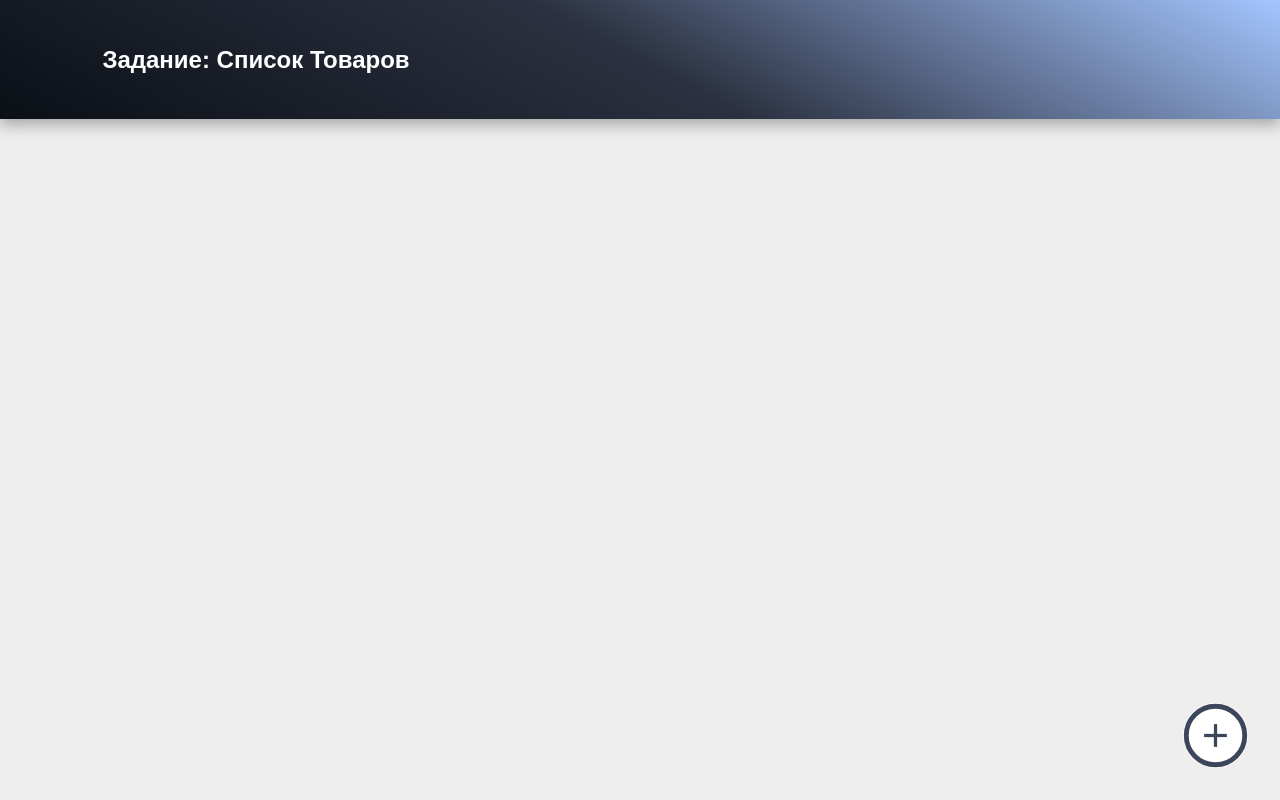
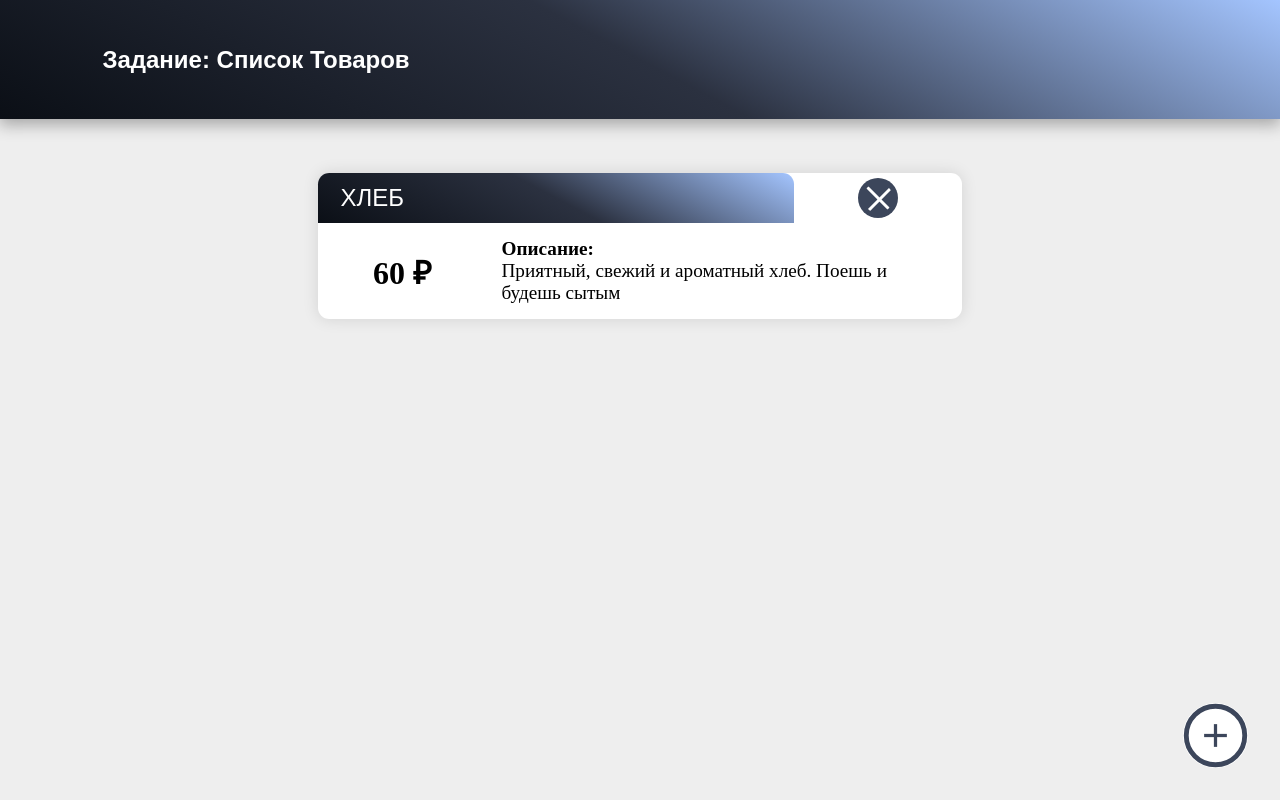
Before and after one commit to pantimus/aebTestWork, an Angular app: page / in a window 1280 px wide. Built offline with nearby package versions, Linux system fonts and the light colour scheme.

Commit message:
кнопка удаления исправлена подключены rsjx и шабл перемен

```diff
--- a/src/app/app.component.html
+++ b/src/app/app.component.html
@@ -2,8 +2,8 @@
     <h2>{{title}}</h2>
   </header>
 <div class="container">
-  <div class="parent">
-    <app-product-form class="block"  [style.display]="visibility?'block':'none'"></app-product-form>
+  <div class="parent" [style.display]="visibility?'flex':'none'">
+    <app-product-form class="block"  ></app-product-form>
   </div>
 
 
--- a/src/app/app.component.scss
+++ b/src/app/app.component.scss
@@ -26,6 +26,7 @@ app-product
 	padding: $marginCuctom/$marginVerticalCustom;;
 	flex-wrap: wrap;
 	justify-content: center;
+	align-items: center;
 }
 
 .add-product
--- a/src/app/product-form/product-form.component.html
+++ b/src/app/product-form/product-form.component.html
@@ -3,9 +3,9 @@
 
     <div>
         <div class="input-group">
-            <input [(ngModel)]="product.title" type="text" class="form-control"  placeholder="Введите наименование" />
-            <input [(ngModel)]="product.price" type="text" class="form-control" pattern="[0-9]*[.,][0-9]+$" required placeholder="Введите цену"  />
-            <input [(ngModel)]="product.desc" type="text" class="form-control" placeholder="Введите описание"  />
+            <input [(ngModel)]="product.title" type="text" class="form-control"  [pattern]="titlePattern" placeholder="Введите наименование" required minlength="1" />
+            <input [(ngModel)]="product.price" type="text" class="form-control"   required  maxlength="5" placeholder="Введите цену"  />
+            <input [(ngModel)]="product.desc" type="text" class="form-control"   (keyup.enter)="onClick(product)" placeholder="Введите описание"  required minlength="1"  />
         </div>
     </div>
 
--- a/src/app/product-form/product-form.component.ts
+++ b/src/app/product-form/product-form.component.ts
@@ -1,7 +1,7 @@
 import { Component, OnInit } from '@angular/core';
 import { Product} from '../product/product';
 import { ProductService } from '../service/product.service';
-import { FormsModule, FormGroup  }   from '@angular/forms';
+import { FormsModule, FormGroup, FormControl}   from '@angular/forms';
 
 @Component({
   selector: 'app-product-form',
@@ -11,8 +11,11 @@ import { FormsModule, FormGroup  }   from '@angular/forms';
 export class ProductFormComponent implements OnInit {
 
   counter: number = 0;
-	product: Product = new Product('', "", '', "");//костыль, нужно исправить если будет время
+	product: Product = new Product(0, "", '', "");//костыль, нужно исправить если будет время
   productsClass: Product[];
+
+  //pricePattern = "^ [a-z0-9 _-]";
+
 	constructor(private productsService: ProductService) { }
 
   ngOnInit(): void {
@@ -34,8 +37,15 @@ export class ProductFormComponent implements OnInit {
 
     product.id = this.increment(); //костыль
 
+
   	this.addProduct(this.product);
 
   }
+
+  values = '';
+
+  onKey(event: any) { // without type info
+    this.values += event.target.value + ' | ';
+  }
   increment() { return this.counter++; }
 }
--- a/src/app/product/product.component.scss
+++ b/src/app/product/product.component.scss
@@ -6,7 +6,7 @@
 	background: white;
 	display: flex;
 	flex-wrap: wrap;
-	max-width: 400px;
+	max-width: 700px;
 	//max-width: 25%;
 	border:{
 		radius: $card/4;
--- a/src/app/product/product.component.ts
+++ b/src/app/product/product.component.ts
@@ -1,4 +1,4 @@
-import { Component, Input, OnInit, ViewChild } from '@angular/core';
+import { Component, Input, OnInit,  } from '@angular/core';
 import { ProductListComponent } from '../product-list/product-list.component'
 import {Product} from './product'
 import { ProductService } from '../service/product.service';
@@ -12,14 +12,20 @@ export class ProductComponent implements OnInit {
 
  	@Input() product: Product;
  	private productList: ProductListComponent;
- 	 constructor(private productsService: ProductService) { }
+ 	 constructor(
+ 	 	private productsService: ProductService,
 
+ 	 	) { }
+ 	 private productUpdate;
   	ngOnInit(): void {
-
+  		this.productsService.getProducts().subscribe(productUpdate => {
+      	this.productUpdate = productUpdate;
+    });
   	}
   	delete()
   	{
-  		console.log("delete check");
+
+  		//console.log("delete check");
   		this.productsService.delete(this.product.id);
   	}
 
--- a/src/app/service/product-data.ts
+++ b/src/app/service/product-data.ts
@@ -1,3 +1,9 @@
 import {Product} from '../product/product'
 
-export const Products: Product[]=[];
+export const Products: Product[]=[
+{
+	id:0,
+	title: "Хлеб",
+	price: 60,
+	desc: "Приятный, свежий и ароматный хлеб. Поешь и будешь сытым"
+}];
```
